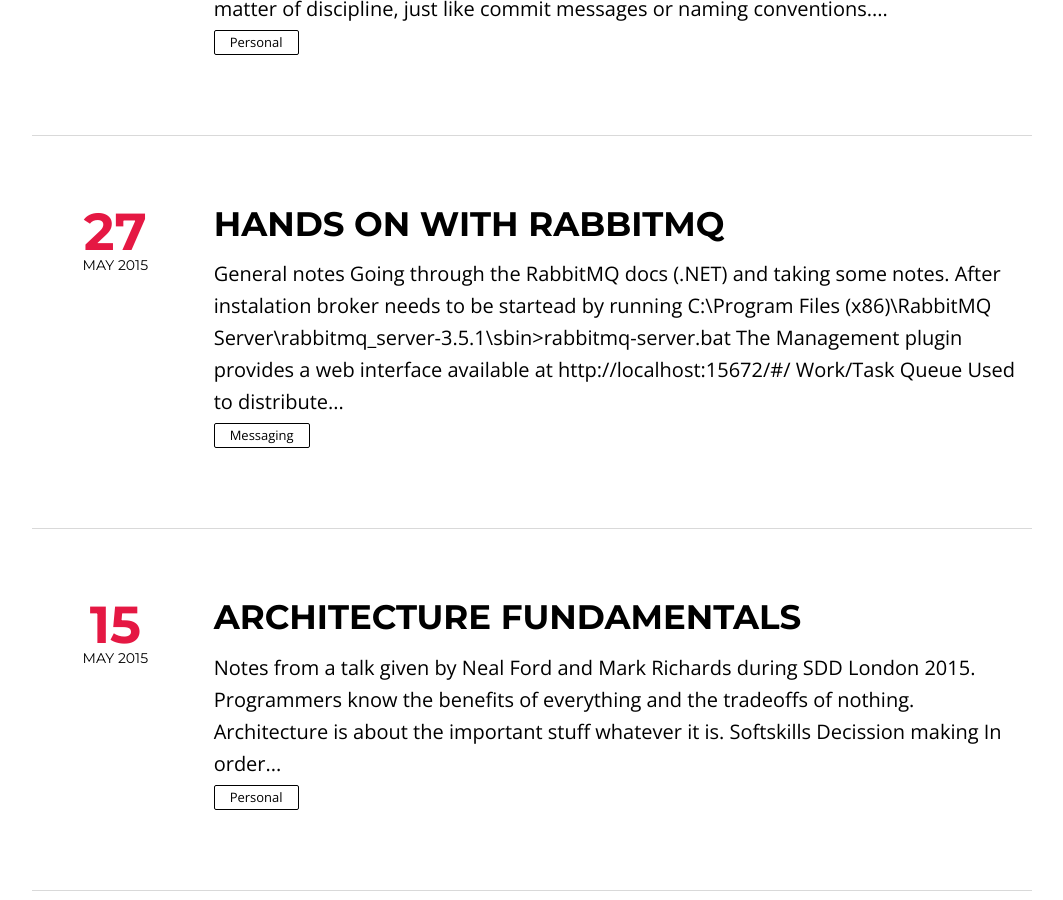
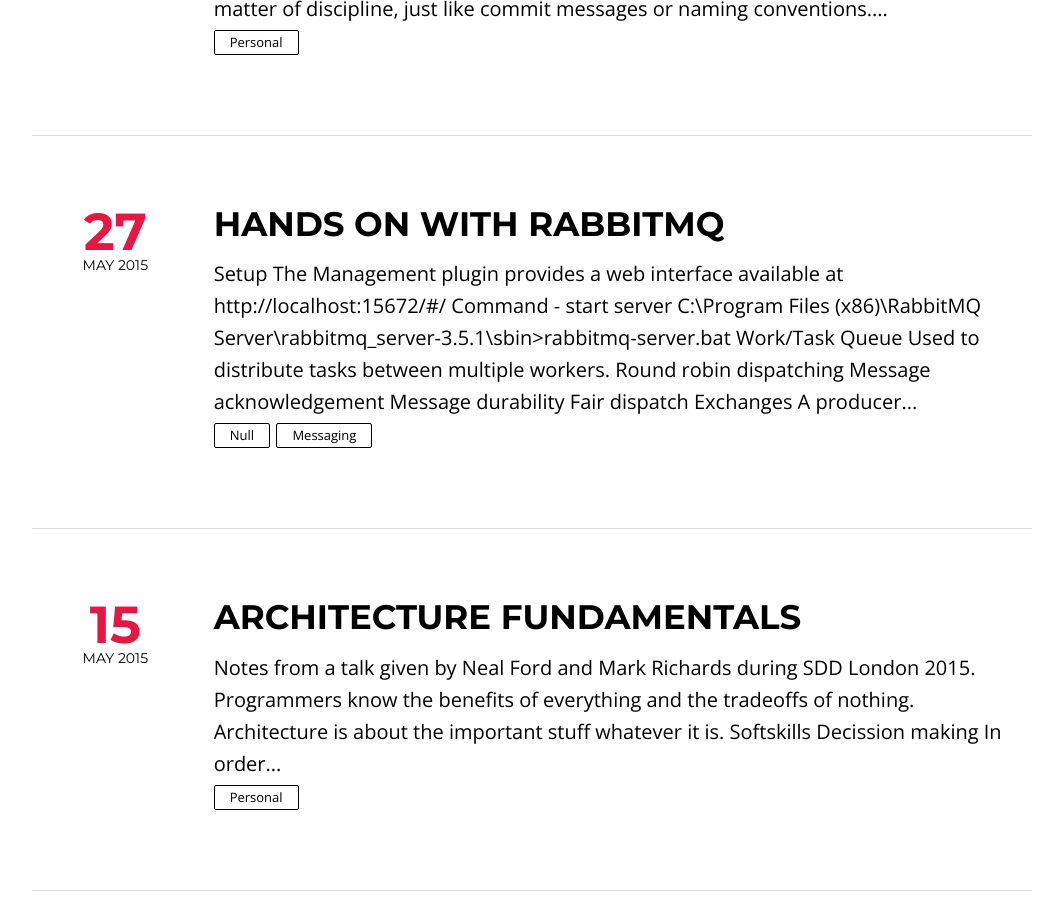
Before and after one commit to thedev/hipster-jekyll-blog, a Jekyll site: the page built from index.html, in a window 1280 px wide and 900 px high, scrolled down 858 px. Shown: the whole window, without its empty margins (108-1171 px from the left). Built offline with Jekyll 4.4.1, drawn with Linux system fonts in a browser that asks for light colours; nearby versions of some CDN libraries; the list of posts is cut into pages by our own code.

Commit message:
Updated 2015-05-27-playing-with-rabbitmq.md

```diff
--- a/_posts/2015-05-27-playing-with-rabbitmq.md
+++ b/_posts/2015-05-27-playing-with-rabbitmq.md
@@ -8,7 +8,8 @@
 published: true
 headline: ""
 modified: ""
-categories: null
+categories:
+  - "null"
 imagefeature: ""
 mathjax: false
 featured: true
@@ -18,40 +19,37 @@
 
 
 
-# General notes
-Going through the RabbitMQ docs (.NET) and taking some notes.
 
-After instalation broker needs to be startead by running
+# Setup
+
+The [Management plugin](https://www.rabbitmq.com/management.html) provides a web interface available at http://localhost:15672/#/
+
+**Command** - start server
 
 {% highlight bash %}
 C:\Program Files (x86)\RabbitMQ Server\rabbitmq_server-3.5.1\sbin>rabbitmq-server.bat
 {% endhighlight %}
 
-
-The [Management plugin](https://www.rabbitmq.com/management.html) provides a web interface available at http://localhost:15672/#/
-
-
 ### Work/Task Queue
 
-Used to distribute tasks between multiple workers.
-Round robin dispatching
-Message acknowledgement
-Message durability
-Fair dispatch
+- Used to distribute tasks between multiple workers.
+- Round robin dispatching
+- Message acknowledgement
+- Message durability
+- Fair dispatch
 
 
 ### Exchanges
 
 A producer never send messages to queues in RabbitMQ, it sends them to an Exchange and the exchange sends the messages to a queue (bindings).
 
-Types of exchanges:
-
+Exchange types
  - direct
  - topic
  - headers
  - fanout
 
-rabbitmqctl list_exchanges
+Command: `rabbitmqctl list_exchanges`
 
 #### Direct exchanges
 
@@ -65,15 +63,13 @@
 
 The binding is the relationship between the exchange and the queue.
 
-Define binding: `channel.QueueBind(queueName, "logs", "");`
-List bindings:`rabbitmqctl list_bindings`
-Bindings can take an extra routingKey parameter: `channel.QueueBind(queueName, "direct_logs", "black");`
+**Command** - define - `channel.QueueBind(queueName, "logs", "");`
 
+**Command**  - list - `rabbitmqctl list_bindings`
 
+**Command** - Bindings can take an extra routingKey parameter -  `channel.QueueBind(queueName, "direct_logs", "black");`
 
 # How a demo might look like
-
-How a simple demo could look like:
 
  - producer: web api which  pushes messages to RabbitMQ
  - consumer0: validates the message and sends the message in the processing pipeline
```
